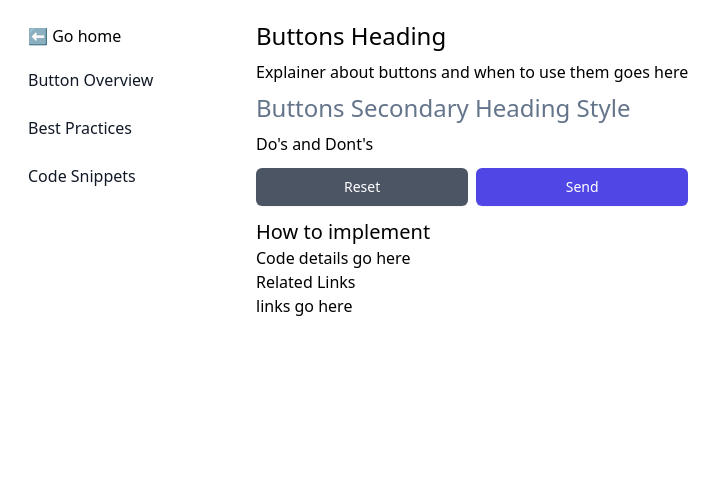
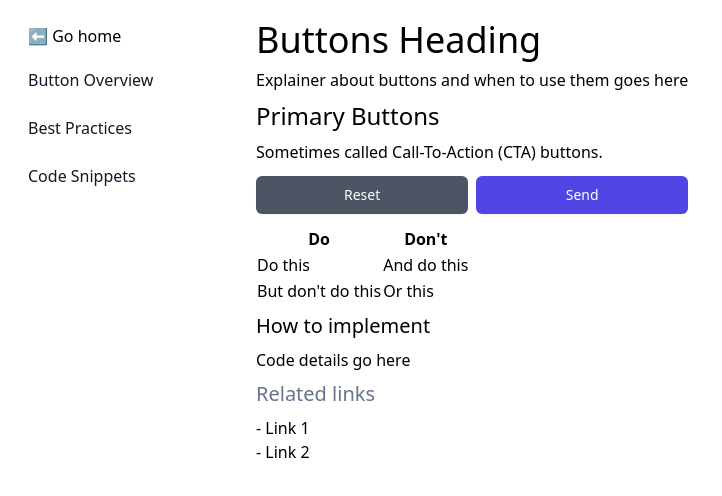
Before and after one commit to tayv/Project-Bubblegum, a Next.js app: page /forms/buttons in a window 1280 px wide. Shown: the top 496 px of the page, without its empty margins (0-722 px from the left). Built offline with nearby package versions, Linux system fonts and the light colour scheme.

Commit message:
Updated header styles and added table
For Do/Don't section

```diff
--- /dev/null
+++ b/components/layout/DoDont.tsx
@@ -0,0 +1,29 @@
+
+const DoDont = () => {
+
+  return (
+    <>
+    <table className="table-auto">
+    <thead>
+      <tr>
+        <th>Do</th>
+        <th>Don't</th>
+      </tr>
+    </thead>
+    <tbody>
+      <tr>
+        <td>Do this</td>
+        <td>And do this</td>
+      </tr>
+      <tr>
+        <td>But don't do this</td>
+        <td>Or this</td>
+      </tr>
+    </tbody>
+  </table>
+  </>
+  )
+}
+
+
+export default DoDont
--- a/components/layout/HeadingArticle.tsx
+++ b/components/layout/HeadingArticle.tsx
@@ -15,16 +15,16 @@ const HeadingArticle: FC<HeadingProps> = ({
     const renderHeading = ({size, text, type}: HeadingProps) => {
       switch (size) {
         case "h1":
-          return (type==="primary") && <h1 className="text-2xl pt-2 pb-2">{text}</h1> || (type==="secondary") && <h1 className="text-2xl pt-2 pb-2 text-slate-500">{text}</h1>
+          return (type==="primary") && <h1 className="text-4xl pt-2 pb-2">{text}</h1> || (type==="secondary") && <h1 className="text-4xl pt-2 pb-2 text-slate-500">{text}</h1>
 
         case "h2":
-          return (type==="primary") && <h2 className="text-xl pt-2 pb-2">{text} </h2> || (type==="secondary") && <h2 className="text-xl pt-2 pb-2 text-slate-500">{text} </h2>
+          return (type==="primary") && <h2 className="text-2xl pt-2 pb-2">{text} </h2> || (type==="secondary") && <h2 className="text-2xl pt-2 pb-2 text-slate-500">{text} </h2>
 
         case "h3":
-          return (type==="primary") && <h3 className="text-l pt-2 pb-2">{text}</h3> || (type==="secondary") && <h3 className="text-l pt-2 pb-2 text-slate-500">{text}</h3>
+          return (type==="primary") && <h3 className="text-xl pt-2 pb-2">{text}</h3> || (type==="secondary") && <h3 className="text-xl pt-2 pb-2 text-slate-500">{text}</h3>
 
         case "h4":
-        return (type==="primary") && <h4 className="text-m pt-2 pb-2">{text}</h4> || (type==="secondary") && <h4 className="text-m pt-2 pb-2 text-slate-500">{text}</h4>
+        return (type==="primary") && <h4 className="text-l pt-2 pb-2">{text}</h4> || (type==="secondary") && <h4 className="text-l pt-2 pb-2 text-slate-500">{text}</h4>
 
         default:
           return null;
--- a/pages/forms/buttons.tsx
+++ b/pages/forms/buttons.tsx
@@ -2,6 +2,7 @@ import {FormEvent, useState} from 'react'
 import Breadcrumbs from '@components/layout/Breadcrumbs'
 import HeadingArticle from '@components/layout/HeadingArticle'
 import SideNav from '@components/layout/SideNav'
+import DoDont from '@components/layout/DoDont'
 
 export default function MyRadioGroup() {
   let [submittingForm, setSubmittingForm] = useState(false)
@@ -24,10 +25,9 @@ export default function MyRadioGroup() {
         <div className="py-3">
           <HeadingArticle text="Buttons Heading" size="h1" type="primary"/>
           <p>Explainer about buttons and when to use them goes here</p>
-          <HeadingArticle text="Buttons Secondary Heading Style" size="h1" type="secondary"/>
 
-          <HeadingArticle text="When to use a button" size="h2" />
-          <p>Do's and Dont's</p>
+          <HeadingArticle text="Primary Buttons" size="h2" type="primary" />
+          <p>Sometimes called Call-To-Action (CTA) buttons.</p>
 
           <div className="grid grid-cols-2 gap-2 py-3 text-right">
             <button
@@ -44,11 +44,16 @@ export default function MyRadioGroup() {
             </button>
           </div>
 
-        <h2 className="text-xl">How to implement</h2>
+          <DoDont />
+
+          <HeadingArticle text="How to implement" size="h3" type="primary" />
           <p>Code details go here</p>
 
-          <h3 className="text-l">Related Links</h3>
-          <p>links go here</p>
+          <HeadingArticle text="Related links" size="h3" type="secondary" />
+          <ul>
+            <li>- Link 1</li>
+            <li>- Link 2</li>
+          </ul>
 
         </div>
       </div>
```
Lines whose indentation alone changed are shown as unchanged.
